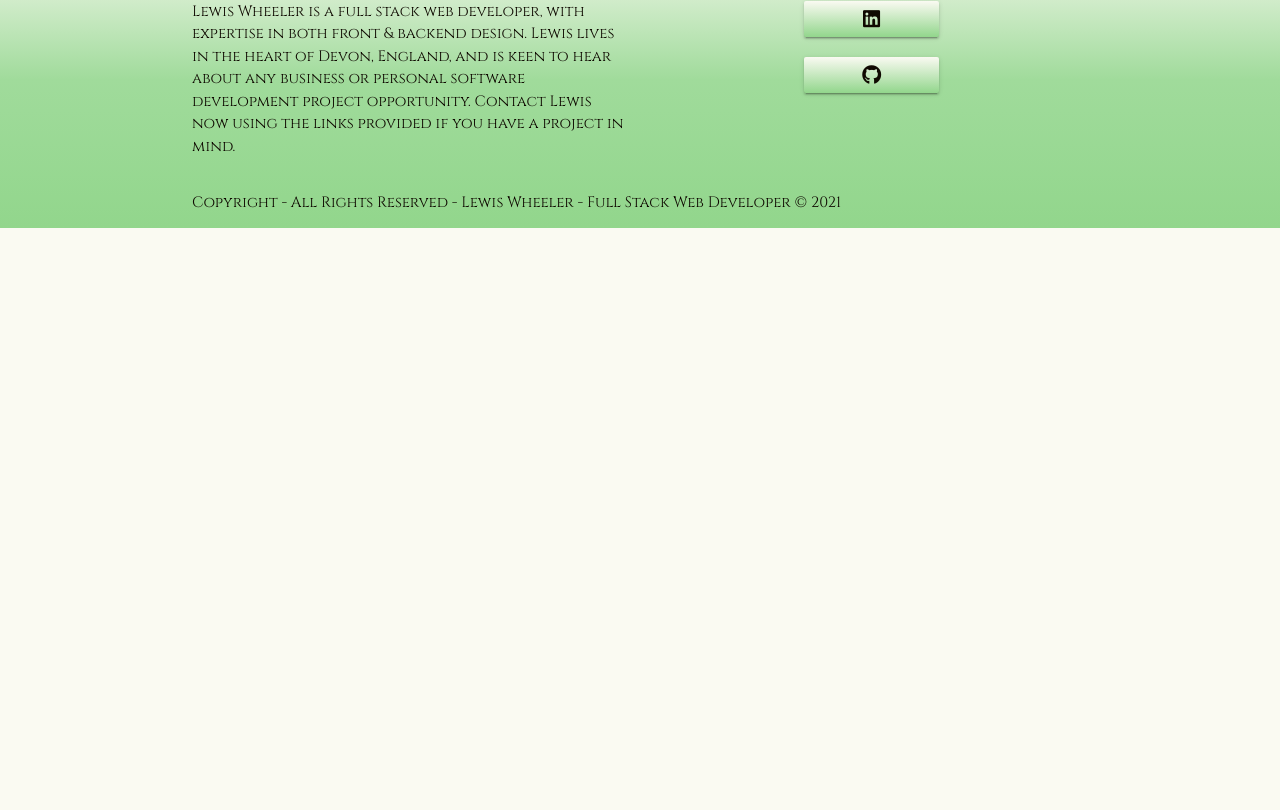
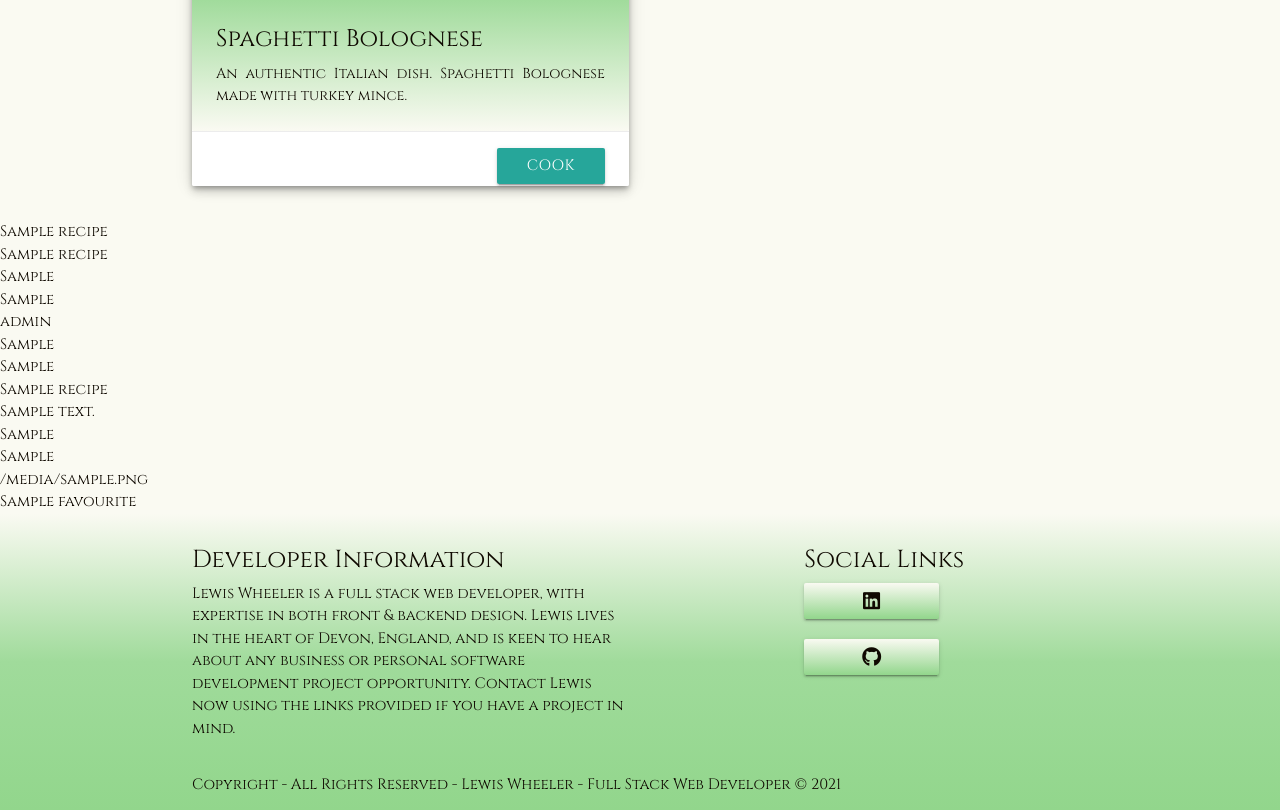
Before and after one commit to Code-Institute-Submissions/Friendly-Digest, a Flask app: page /meat in a window 1280 px wide. Shown: the part 1124-1934 px from the top of the page. Before the commit the page ends 1352 px from the top, so only its background shows below. Run offline with Flask 2, Linux system fonts and the light colour scheme; a database or web service that is not in the repository returns one stand-in record (values such as "Sample title"); some libraries are stand-ins or nearby versions; some web fonts are replaced.

Commit message:
Added meat page recipe card to meat.html file. Card contains image, name, description and button.

```diff
--- a/templates/meat.html
+++ b/templates/meat.html
@@ -23,6 +23,39 @@
     </div>
 </div>
 
+<!--Meat Page Recipe Card-->
+<div class="container">
+    <div class="row text mt-3">
+        <div class="col s12 m6">
+            <div class="card z-depth-3">
+
+                <!--Recipe Image-->
+                <div class="card-image">
+                    <img class="responsive-image"
+                        src="https://res.cloudinary.com/web-slinger/image/upload/v1608556207/Milestone%203/spaghetti-bolognese_kuuwcc.jpg">
+                </div>
+
+                <!--Recipe Name & Description-->
+                <div class="card-content">
+                    <span class="card-title">Spaghetti Bolognese</span>
+                    <p>An authentic Italian dish.
+                        Spaghetti Bolognese made with
+                        turkey mince.</p>
+                </div>
+
+                <!--View Recipe Button-->
+                <div class="card-action">
+                    <a href="#">
+                        <button type="button" class="btn card-btn right">
+                            <span>Cook</span>
+                        </button></a>
+                </div>
+
+            </div>
+        </div>
+    </div>
+</div>
+
 {% for recipes in recipes %}
 {{ recipes.recipe_name }}<br>
 {{ recipes.category_name }}<br>
```
